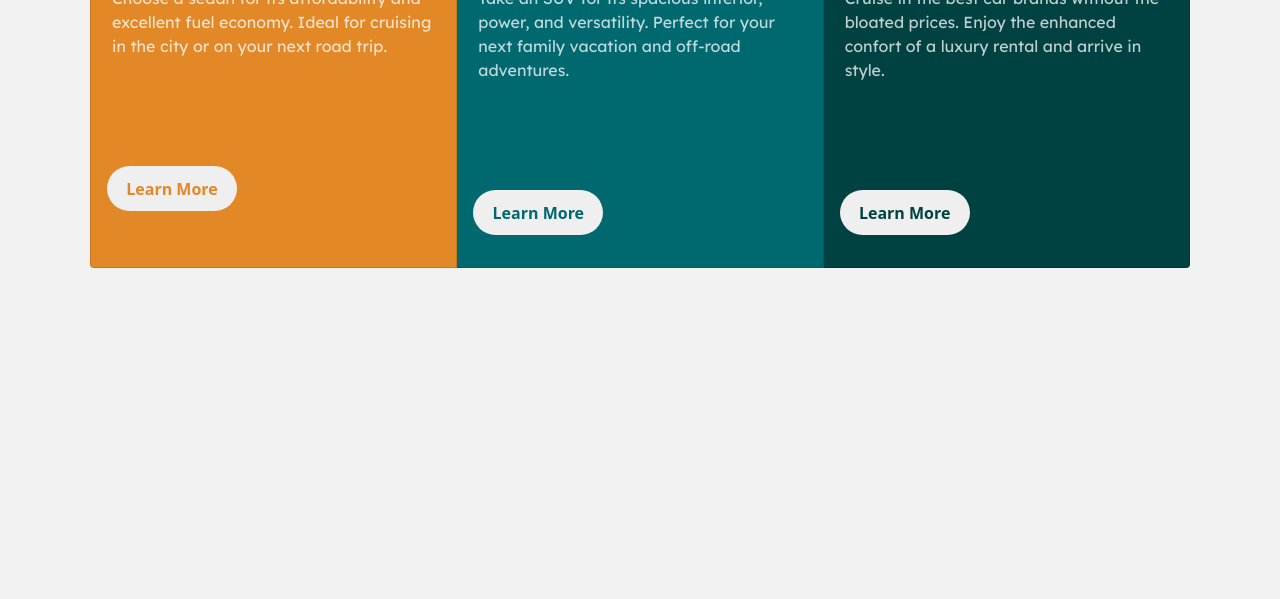
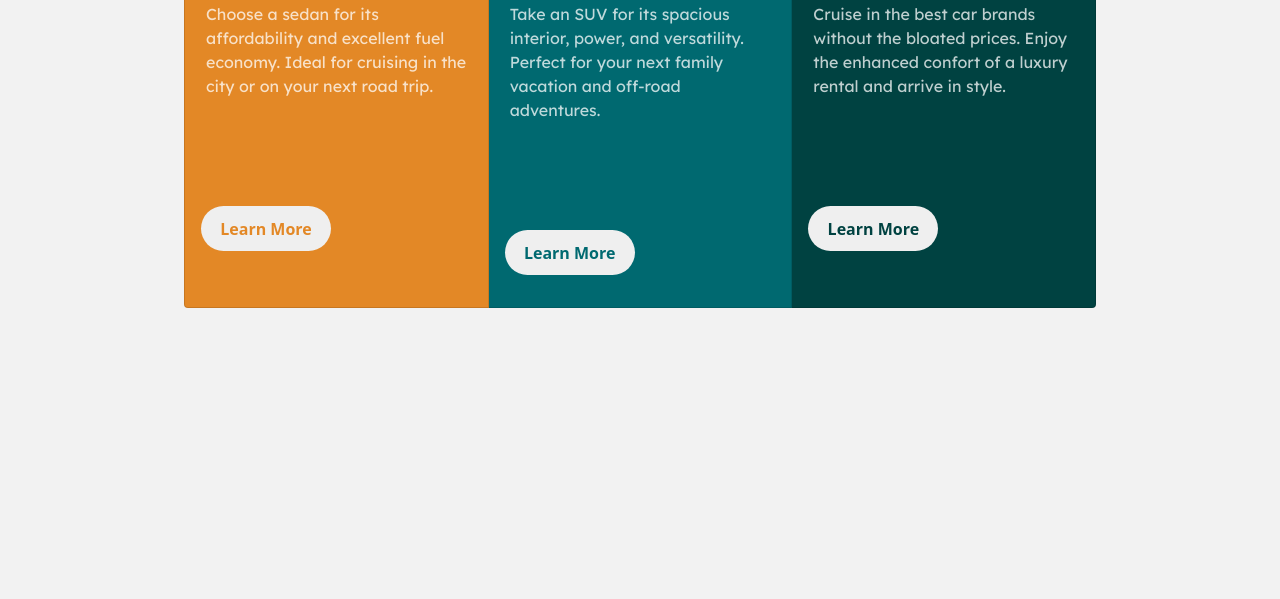
Before and after one commit to vcosmedev/13-bootstrap-practica-01, a plain HTML site: page index.html in a window 1280 px wide. Shown: the part 201-800 px from the top of the page. Drawn offline with nearby package versions, Linux system fonts and the light colour scheme.

Commit message:
Bootstrap sizing property failed

```diff
--- a/index.html
+++ b/index.html
@@ -10,12 +10,13 @@
     <title>Document</title>
 </head>
 <body>
-    <main class="container-md">
+    <main class="container w-75 p-3"> <!--w-75 p-3 -> entrado version Desktop-->
     <section class="row card-group mt-5 mx-2">
         <article class="article article--sedans col-12 col-md-12 col-lg-3 card card-body">
             <img class="article__icon" src="./assets/icons/icon-sedans.svg" alt="">
             <h2 class="article__title card-title pt-3">SEDANS</h2>
-                <p class="article__paragraph card-text pb-5">Choose a sedan for its
+                <p class="article__paragraph card-text pb-5">
+                    Choose a sedan for its
                     affordability and excellent
                     fuel economy. Ideal for
                     cruising in the city or on
@@ -26,7 +27,8 @@
         <article class="article article--suvs col-12 col-md-12 col-lg-3 card card-body">
             <img class="article__icon" src="./assets/icons/icon-suvs.svg" alt="">
             <h2 class="article__title card-title pt-3">SUVS</h2>
-                <p class="article__paragraph card-text pb-5">Take an SUV for its spacious
+                <p class="article__paragraph card-text pb-5">
+                    Take an SUV for its spacious
                     interior, power, and
                     versatility. Perfect for your
                     next family vacation and
@@ -37,7 +39,8 @@
         <article class="article article--luxury col-12 col-md-12 col-lg-3 card card-body">
             <img class="article__icon" src="./assets/icons/icon-luxury.svg" alt="">
             <h2 class="article__title card-title pt-3">LUXURY</h2>
-                <p class="article__paragraph card-text pb-5">Cruise in the best car brands
+                <p class="article__paragraph card-text pb-5">
+                    Cruise in the best car brands
                     without the bloated prices.
                     Enjoy the enhanced confort
                     of a luxury rental and arrive
```
Also changed, not shown: css/style.scss (+13 -2 lines).
